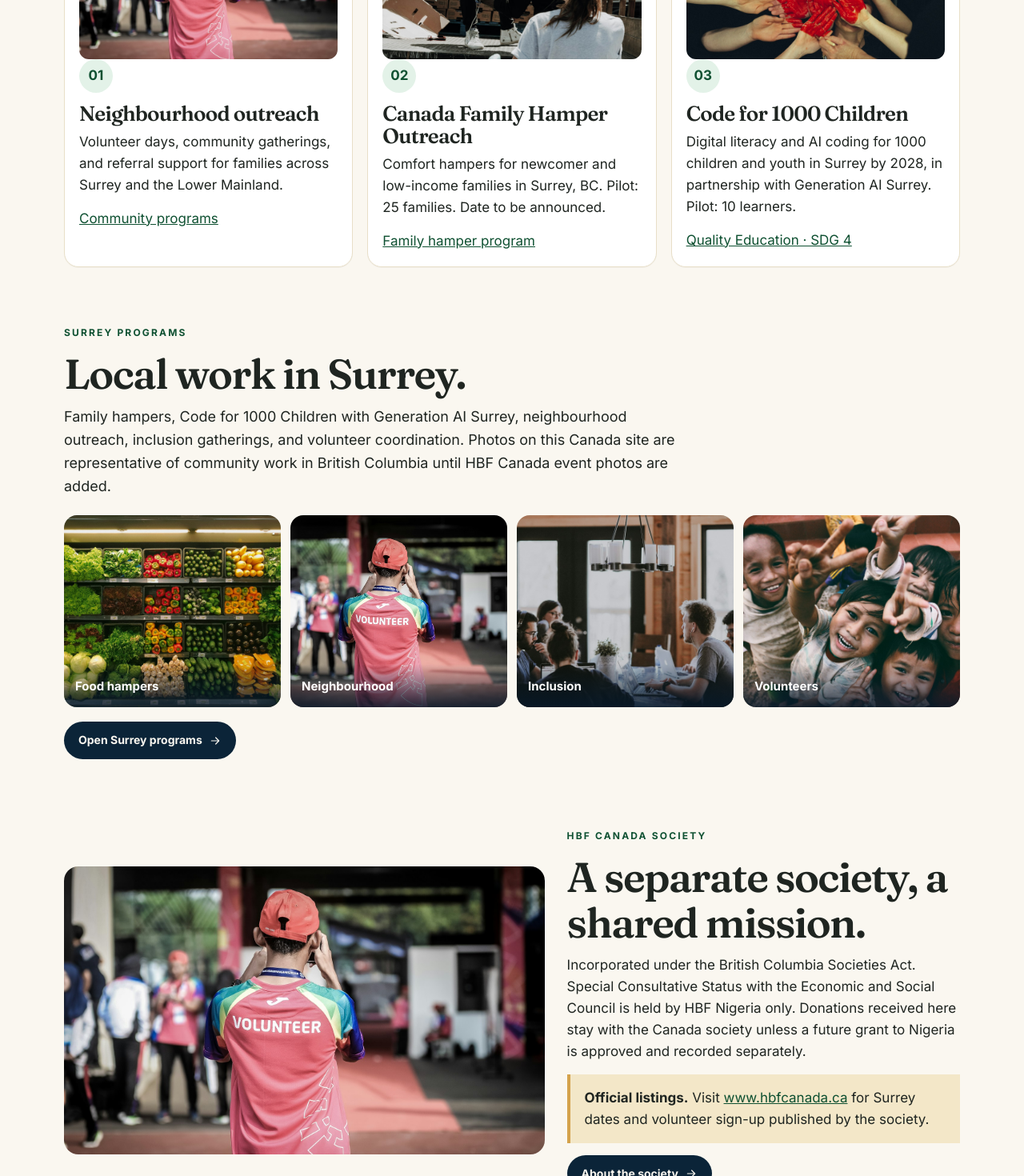
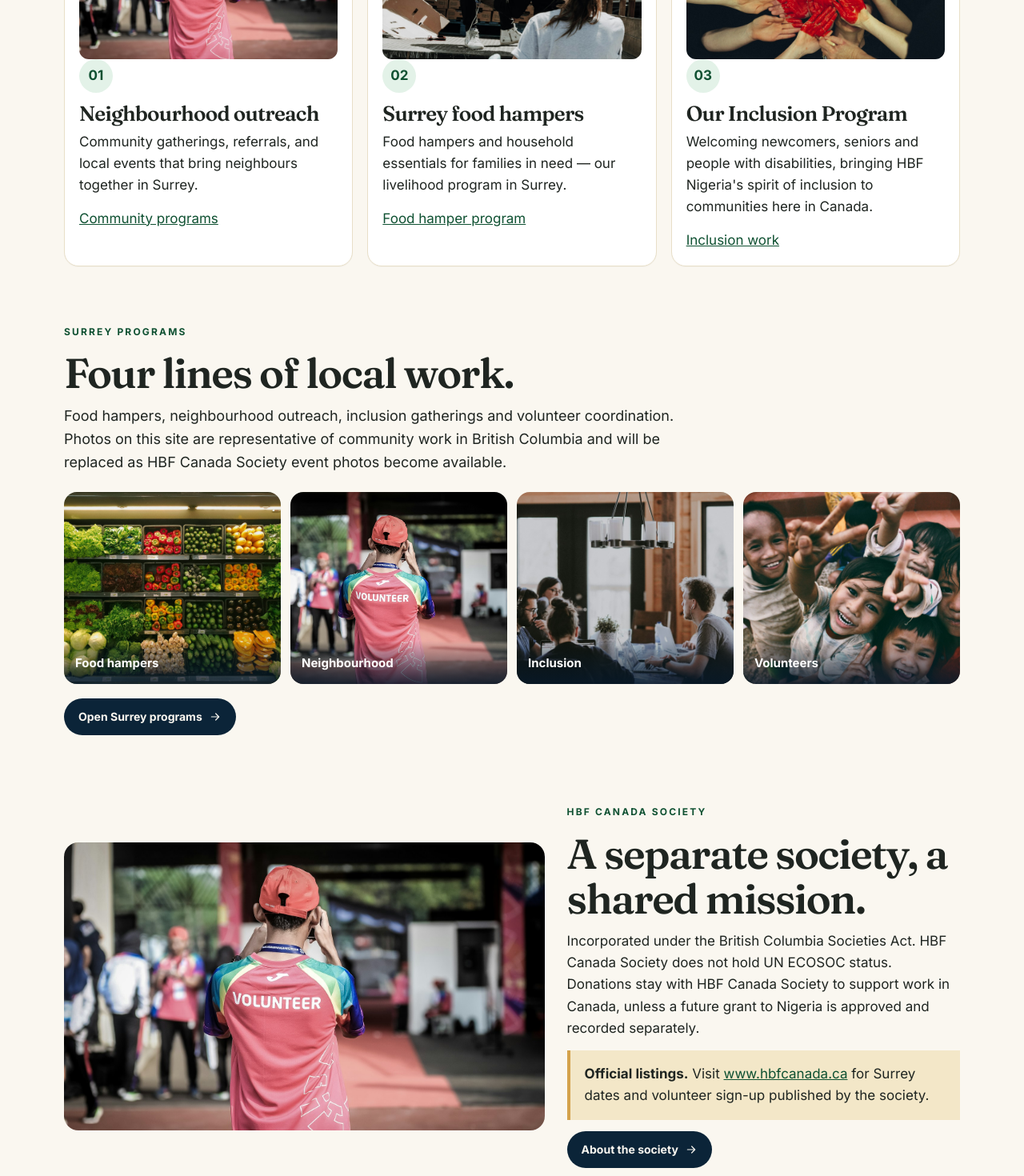
Before and after one commit to devchant/HBF, a Next.js app: page /ca in a window 1280 px wide. Shown: the part 1480-2950 px from the top of the page at 80% size. Built offline with nearby package versions, Linux system fonts and the light colour scheme; no server answers; the database is empty.

Commit message:
Use full society names on the picker and refresh Canada program copy.

```diff
--- a/app/ca/page.tsx
+++ b/app/ca/page.tsx
@@ -56,8 +56,8 @@ export default async function CanadaHomePage() {
             <h2>Health, inclusion, and livelihood in Surrey.</h2>
             <p className="lead">
               HBF Canada Society works in affiliation with HBF Nigeria to support vulnerable people through local
-              outreach. The Surrey programs below are how the society organizes that work. Dates and sign-up details
-              are also published on {SITE.canada.label}.
+              outreach. The programs below show how we organize this work in Surrey. Dates and sign-up details are
+              published at <a href={SITE.canada.href}>{SITE.canada.label}</a>.
             </p>
           </Reveal>
           <div className="cards" style={{ marginTop: 28 }}>
@@ -66,10 +66,7 @@ export default async function CanadaHomePage() {
               <Reveal>
                 <div className="pillar-icon" aria-hidden="true">01</div>
                 <h3>Neighbourhood outreach</h3>
-                <p>
-                  Volunteer days, community gatherings, and referral support for families across Surrey and the Lower
-                  Mainland.
-                </p>
+                <p>Community gatherings, referrals, and local events that bring neighbours together in Surrey.</p>
                 <Link href="/ca/programs#community">Community programs</Link>
               </Reveal>
             </article>
@@ -77,24 +74,21 @@ export default async function CanadaHomePage() {
               <img src="/images/ca/food-hampers.jpg" alt={REP} />
               <Reveal>
                 <div className="pillar-icon" aria-hidden="true">02</div>
-                <h3>Canada Family Hamper Outreach</h3>
-                <p>
-                  Comfort hampers for newcomer and low-income families in Surrey, BC. Pilot: 25 families. Date to be
-                  announced.
-                </p>
-                <Link href="/ca/programs#hampers">Family hamper program</Link>
+                <h3>Surrey food hampers</h3>
+                <p>Food hampers and household essentials for families in need — our livelihood program in Surrey.</p>
+                <Link href="/ca/programs#hampers">Food hamper program</Link>
               </Reveal>
             </article>
             <article className="card">
               <img src="/images/ca/together.jpg" alt={REP} />
               <Reveal>
                 <div className="pillar-icon" aria-hidden="true">03</div>
-                <h3>Code for 1000 Children</h3>
+                <h3>Our Inclusion Program</h3>
                 <p>
-                  Digital literacy and AI coding for 1000 children and youth in Surrey by 2028, in partnership with
-                  Generation AI Surrey. Pilot: 10 learners.
+                  Welcoming newcomers, seniors and people with disabilities, bringing HBF Nigeria&apos;s spirit of
+                  inclusion to communities here in Canada.
                 </p>
-                <Link href="/ca/programs#coding">Quality Education · SDG 4</Link>
+                <Link href="/ca/programs#inclusion">Inclusion work</Link>
               </Reveal>
             </article>
           </div>
@@ -107,11 +101,11 @@ export default async function CanadaHomePage() {
         <div className="wrap">
           <Reveal>
             <p className="kicker">Surrey programs</p>
-            <h2>Local work in Surrey.</h2>
+            <h2>Four lines of local work.</h2>
             <p className="lead">
-              Family hampers, Code for 1000 Children with Generation AI Surrey, neighbourhood outreach, inclusion
-              gatherings, and volunteer coordination. Photos on this Canada site are representative of community work
-              in British Columbia until HBF Canada event photos are added.
+              Food hampers, neighbourhood outreach, inclusion gatherings and volunteer coordination. Photos on this
+              site are representative of community work in British Columbia and will be replaced as HBF Canada Society
+              event photos become available.
             </p>
           </Reveal>
           <div className="photo-strip" aria-label="Surrey program themes">
@@ -148,10 +142,9 @@ export default async function CanadaHomePage() {
             <p className="kicker">HBF Canada Society</p>
             <h2>A separate society, a shared mission.</h2>
             <p>
-              Incorporated under the British Columbia Societies Act. Special Consultative Status with the Economic and
-              Social Council is held by HBF Nigeria only.
-              Donations received here stay with the Canada society unless a future grant to Nigeria is approved and
-              recorded separately.
+              Incorporated under the British Columbia Societies Act. HBF Canada Society does not hold UN ECOSOC
+              status. Donations stay with HBF Canada Society to support work in Canada, unless a future grant to
+              Nigeria is approved and recorded separately.
             </p>
             <p className="notice">
               <strong>Official listings.</strong> Visit{" "}
--- a/components/SocietyPicker.tsx
+++ b/components/SocietyPicker.tsx
@@ -43,13 +43,13 @@ export function SocietyPicker() {
           <p className="kicker">Welcome</p>
           <h1 id="society-modal-title">Which society are you here for?</h1>
           <p className="lead">
-            HBF Nigeria and HBF Canada Society are separate legal entities. Gifts, programs, and registration details
-            are not shared between them.
+            Humanitarian Betterment Foundation Nigeria and Humanitarian Betterment Foundation Canada Society are
+            separate legal entities. Gifts, programs, and registration details are not shared between them.
           </p>
           <div className="society-modal-options">
             <Link className="society-option society-option-ng" href="/ng">
               <span className="society-option-tag">Nigeria</span>
-              <strong>HBF Nigeria</strong>
+              <strong>Humanitarian Betterment Foundation Nigeria</strong>
               <span>
                 Special Consultative Status with the Economic and Social Council since 2025 · Warri &amp; Abuja ·
                 CAC/IT/167408
```
Also changed, not shown: app/ca/programs/page.tsx (+15 -22 lines).
